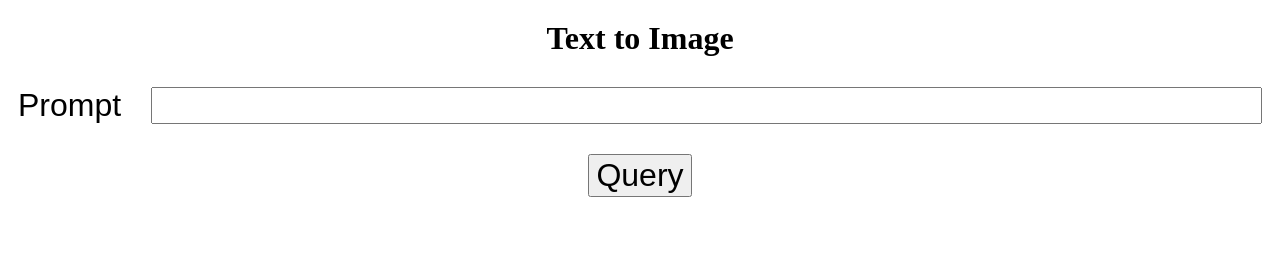
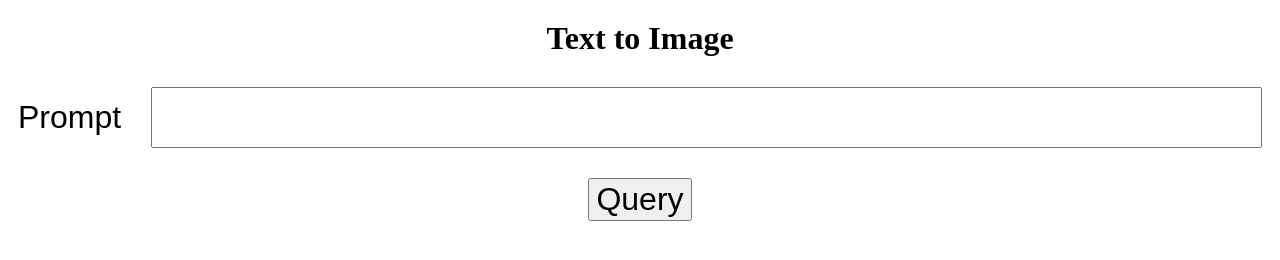
Before and after one commit to kwkoo/kserve-stable-diffusion, a plain HTML site: page frontend/docroot/index.html in a window 1280 px wide. Drawn offline with Linux system fonts and the light colour scheme.

Commit message:
Increase prompt font size

```diff
--- a/frontend/docroot/styles.css
+++ b/frontend/docroot/styles.css
@@ -34,6 +34,11 @@
     margin-right: auto;
 }
 
+#prompt {
+    font-size: 2em;
+    padding: 10px;
+}
+
 #spinner, #model-image {
     display: none;
     margin-top: 10px;
```
